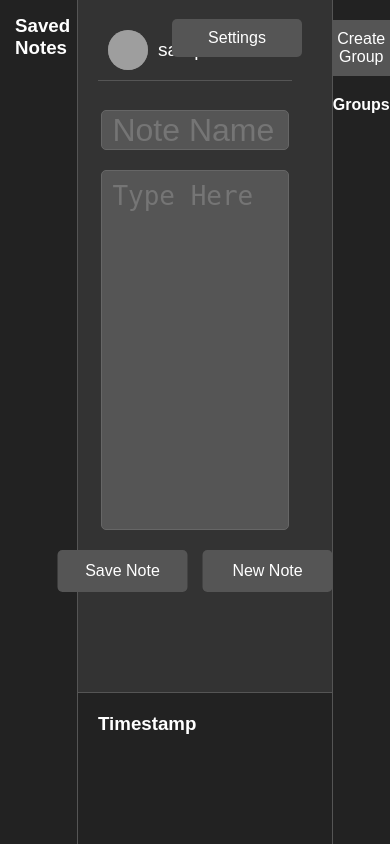
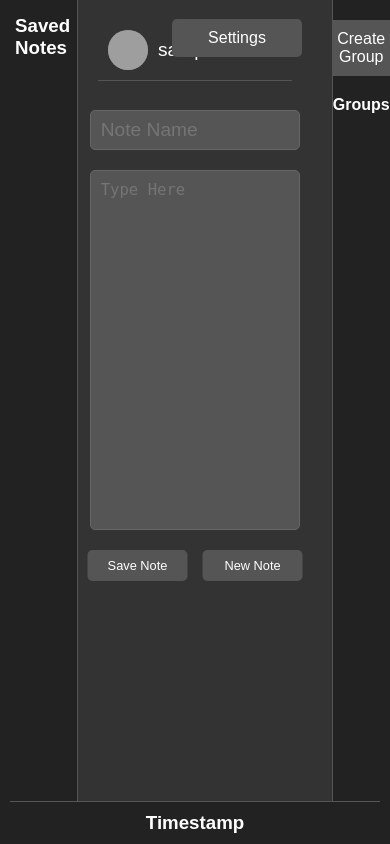
Before and after one commit to Kumitokiru/Note-That, a Flask app: page /user in a window 390 px wide. Run offline with Flask 3, Linux system fonts and the light colour scheme; the visitor is signed in with stand-in values (Sample User, id 1); some libraries are stand-ins or nearby versions; grey boxes are pictures that could not be loaded.

Commit message:
Update UserPage.html

```diff
--- a/templates/UserPage.html
+++ b/templates/UserPage.html
@@ -209,6 +209,18 @@
 
             color: khaki !important;
         }
+        @media (max-width: 768px) {
+            input, textarea { font-size: 1.5em; width: 85%; left: 7.5%; }
+            .buttons button { font-size: 0.9em; padding: 10px 15px; width: 120px; }
+            .center-bar { width: 90vw; left: 5vw; height: auto; padding: 15px; }
+            .center-bar button { font-size: 0.9em; padding: 10px 15px; }
+        }
+        @media (max-width: 480px) {
+            input, textarea { font-size: 1.2em; width: 90%; left: 5%; }
+            .buttons button { font-size: 0.8em; padding: 8px 12px; width: 100px; }
+            .center-bar { width: 95vw; left: 2.5vw; height: auto; padding: 10px; text-align: center; }
+            .center-bar button { font-size: 0.8em; padding: 8px 12px; }
+        }
     </style>
 </head>
 <body>
```
